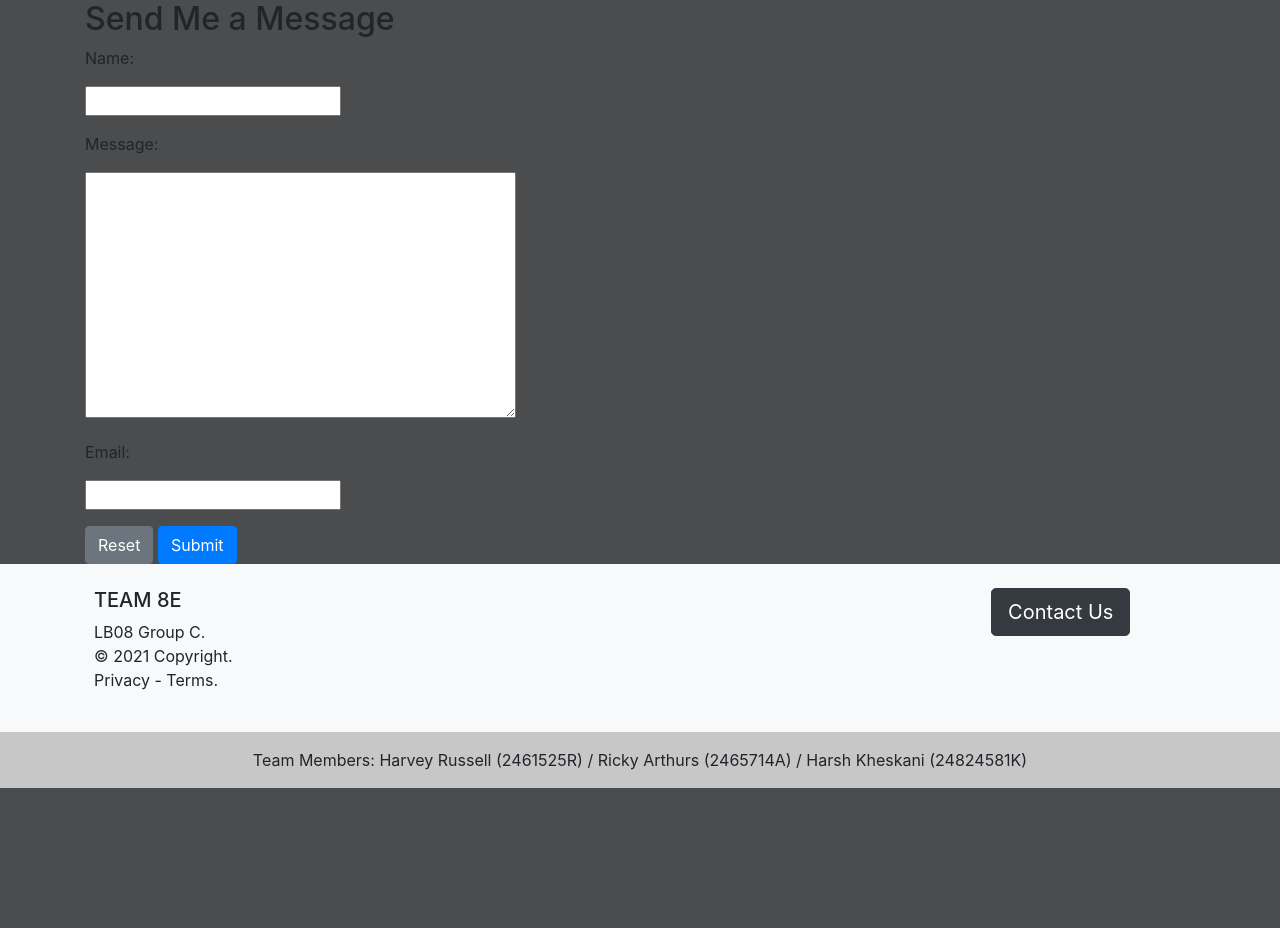
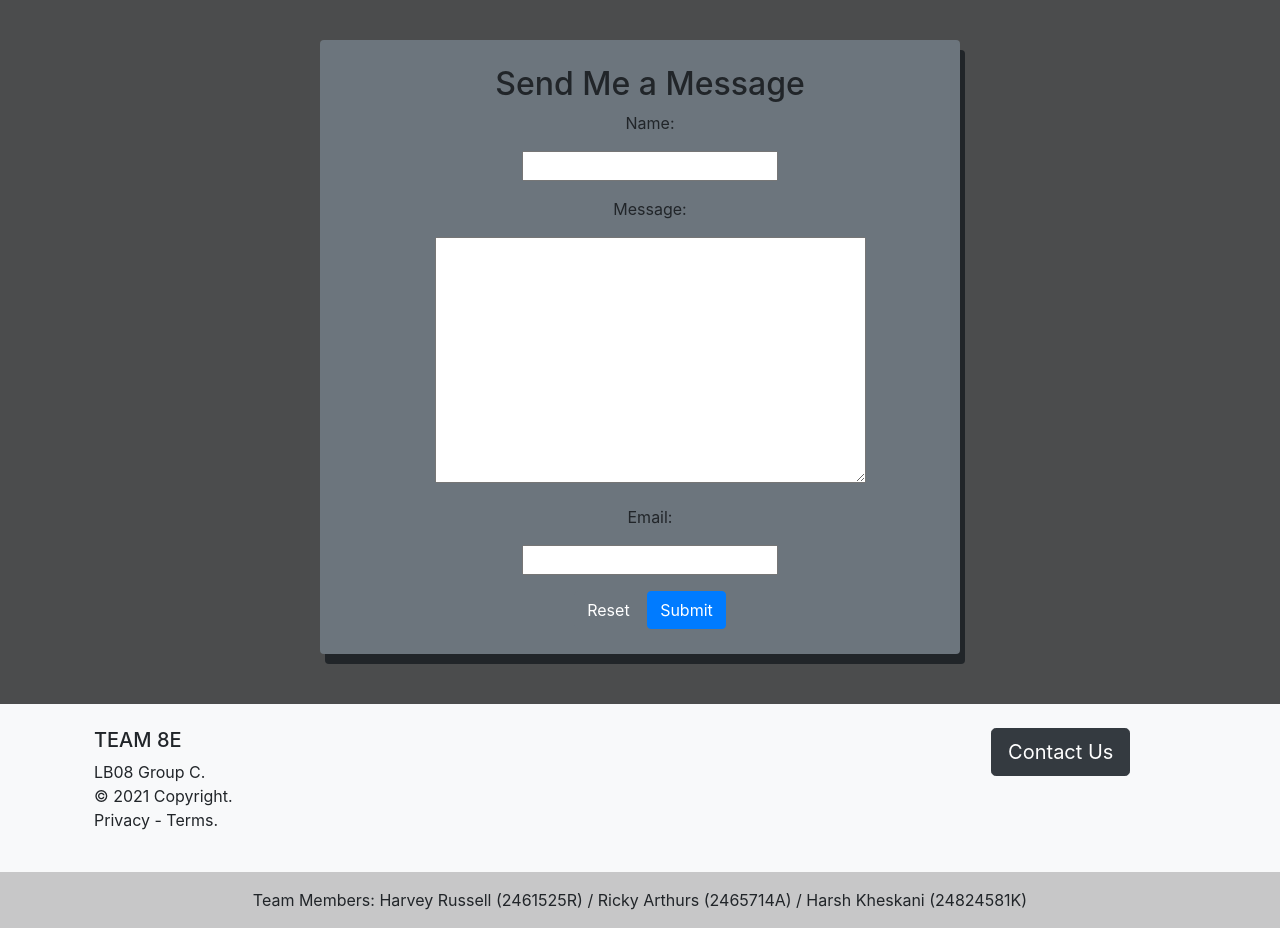
Before and after one commit to harshkheskani/rate_the_game, a Django app: page /rate_the_game_app/contact/ in a window 1280 px wide. Shown: the part 66-994 px from the top of the page. Before the commit the page ends 854 px from the top, so only its background shows below. Run offline with Django 3.2, Linux system fonts and the light colour scheme; some libraries are stand-ins or nearby versions.

Commit message:
added some css for the contact us page and linked browse categories to show_list page but have left add a game for now--not sure if should be there if not logged in? also the url for add game maybe doesn't need to have the slug but not sure, will need to test if they work when everything is set up

```diff
--- a/templates/rate_the_game_app/contact.html
+++ b/templates/rate_the_game_app/contact.html
@@ -13,7 +13,7 @@
 		<button type="submit" class="btn btn-primary">Submit</button>
 	</form>
 </div> -->
-<div class="container ">
+<div class="bg-secondary rounded text-center" style="margin:auto; width:50%; border:3px; padding: 25px; padding-right:5px; margin-top:40px; margin-bottom: 50px; box-shadow: 5px 10px;">
     <h2>Send Me a Message</h2>
     <form action="" method="POST">
         {% csrf_token %}
--- a/templates/rate_the_game_app/index.html
+++ b/templates/rate_the_game_app/index.html
@@ -84,7 +84,7 @@ padding: 10px;
       <span class="glyphicon glyphicon-align-left" aria-hidden="true"></span>
   </button>
 </a>
-<a href="{% url 'rate_the_game_app:register' %}">
+<a href="{% url 'rate_the_game_app:show_list' %}">
   <button type="button" class="btn btn-dark mr-1  btn-lg active" aria-label="Left Align">
     Browse by categories
       <span class="glyphicon glyphicon-align-left" aria-hidden="true"></span>
```
